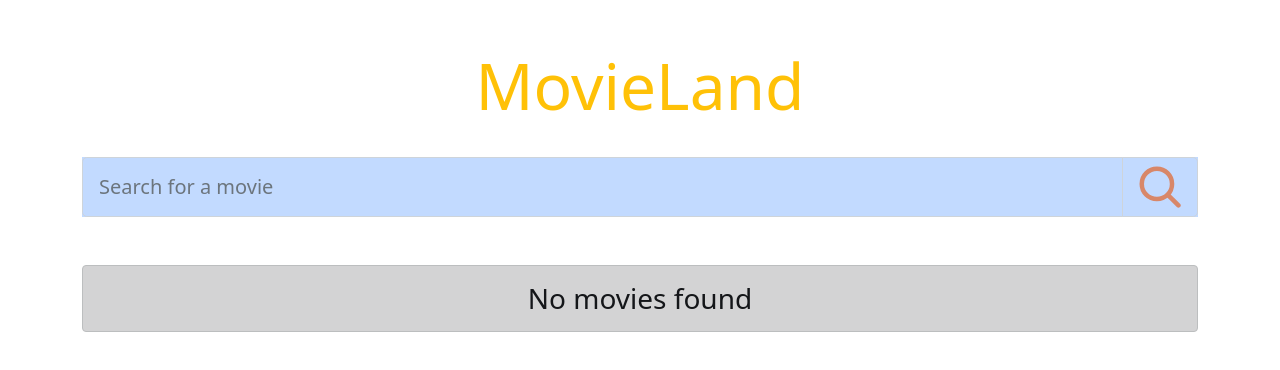
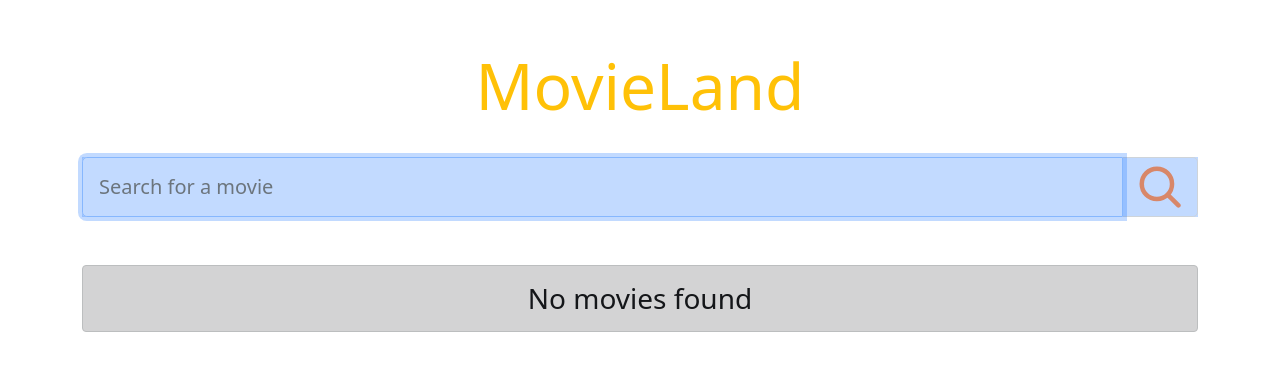
Before and after one commit to webceyhan/react-movie-land, a React (Create React App) app: page / in a window 1280 px wide. Shown: the top 370 px of the page. Built offline with nearby package versions, Linux system fonts and the light colour scheme; the HTML template or start-up script is replaced by a standard one.

Commit message:
autofocus on search-bar added

```diff
--- a/src/components/SearchBar.jsx
+++ b/src/components/SearchBar.jsx
@@ -12,6 +12,8 @@ const SearchBar = ({ onClick }) => {
                 onChange={(e) => setSearchTerm(e.target.value)}
                 className="form-control bg-transparent text-white-50"
                 placeholder="Search for a movie"
+                tabIndex="0"
+                autoFocus
             />
             <span className="input-group-text bg-transparent">
                 <img
```
